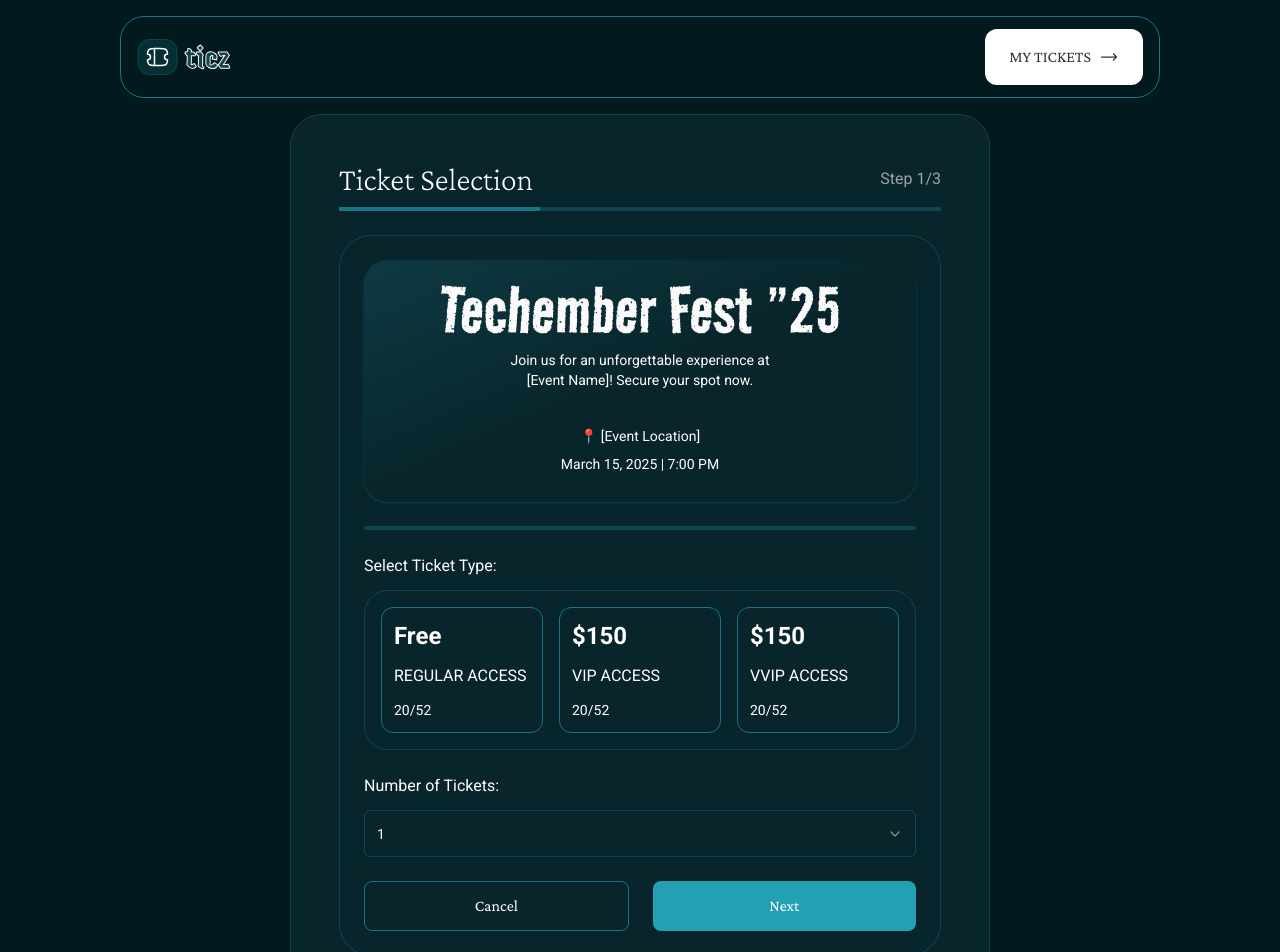
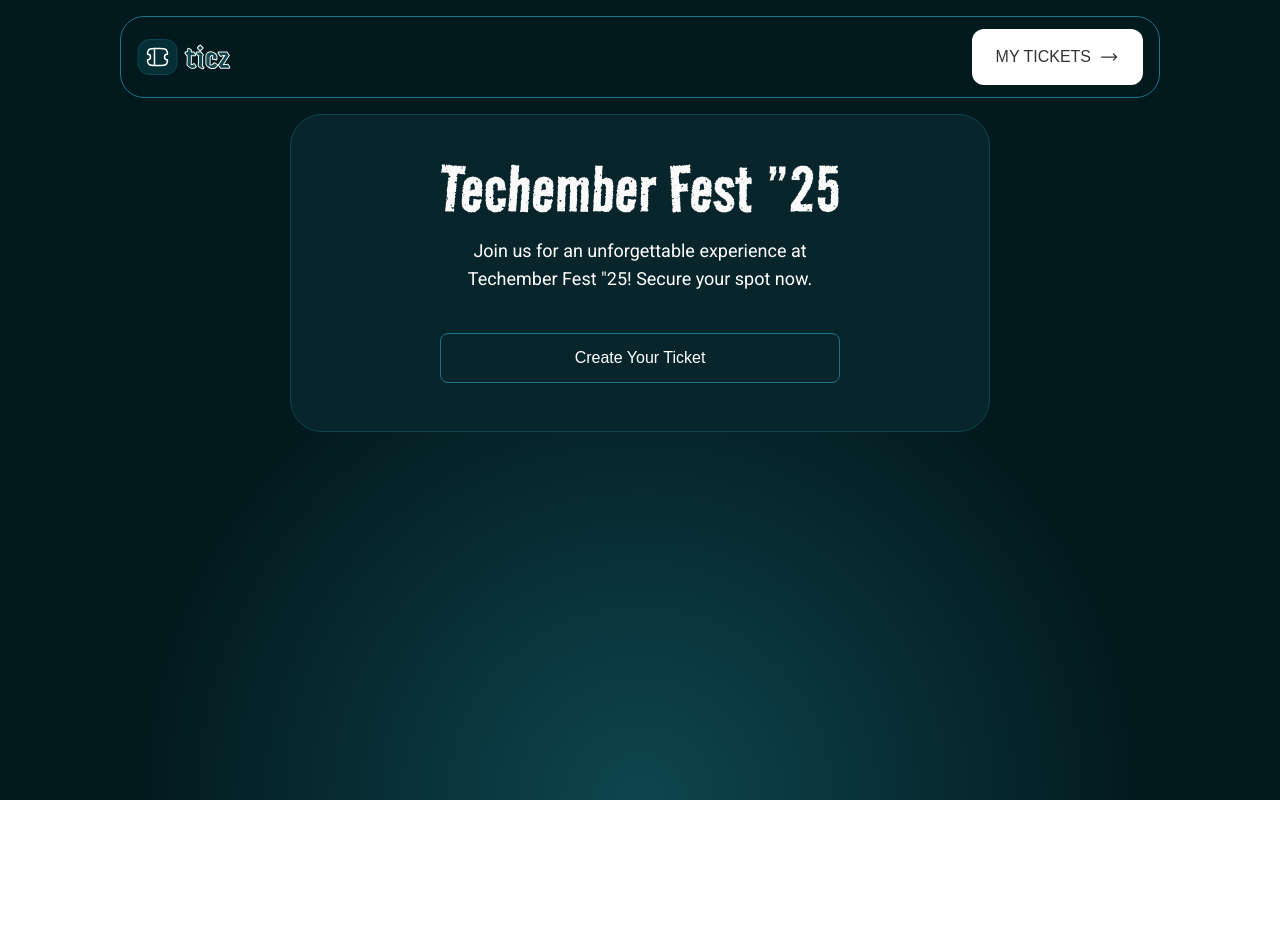
Before and after one commit to Uyimolo/hng12-stage2-event-ticket-generator, a Next.js app: page / in a window 1280 px wide. Shown: the top 952 px of the page. After the commit the page ends 800 px from the top, so only its background shows below. Built offline with nearby package versions, Linux system fonts and the light colour scheme; a web font is replaced by a local one.

Commit message:
Done, up next linting and deployment

```diff
--- a/src/app/layout.tsx
+++ b/src/app/layout.tsx
@@ -1,21 +1,22 @@
-import type { Metadata } from 'next';
-import { Crimson_Pro, Roboto } from 'next/font/google';
-import './globals.css';
+import type { Metadata } from "next";
+import { Roboto } from "next/font/google";
+import localFont from "next/font/local";
+import "./globals.css";
 
-const crimson = Crimson_Pro({
-  subsets: ['latin'],
-  variable: '--font-crimson',
-  weight: ['200', '400', '500', '700'],
+const roboto = Roboto({
+  subsets: ["latin"],
+  weight: ["400", "700"],
+  variable: "--font-roboto",
 });
-const roboto = Roboto({
-  subsets: ['latin'],
-  weight: ['400', '700'],
-  variable: '--font-roboto',
+
+const JejuMyeongjo = localFont({
+  src: [{ path: "./JejuMyeongjo-Regular.ttf" }],
+  variable: "--font-jeju",
 });
 
 export const metadata: Metadata = {
-  title: 'Create Next App',
-  description: 'Generated by create next app',
+  title: "Create Next App",
+  description: "Generated by create next app",
 };
 
 export default function RootLayout({
@@ -24,8 +25,10 @@ export default function RootLayout({
   children: React.ReactNode;
 }>) {
   return (
-    <html lang='en'>
-      <body className={`${crimson.variable} ${roboto.variable} antialiased`}>
+    <html lang="en">
+      <body
+        className={`${roboto.className} ${JejuMyeongjo.variable} ${roboto.variable} antialiased`}
+      >
         {children}
       </body>
     </html>
--- a/src/app/page.tsx
+++ b/src/app/page.tsx
@@ -7,6 +7,7 @@ import Step1 from "@/components/Step1";
 import { FormDataType } from "@/types/types";
 import Step2 from "@/components/Step2";
 import TicketReady from "@/components/TicketReady";
+import Step0 from "@/components/Step0";
 
 const initialFormData = {
   ticketType: "",
@@ -20,7 +21,7 @@ const initialFormData = {
 export default function Home() {
   const [step, setStep] = useState<number>(() => {
     const savedStep = localStorage.getItem("step");
-    return savedStep ? parseInt(savedStep, 10) : 1;
+    return savedStep ? parseInt(savedStep, 10) : 0;
   });
 
   const [formData, setFormData] = useState<FormDataType>(() => {
@@ -35,46 +36,44 @@ export default function Home() {
   }, [step, formData]);
 
   useEffect(() => {
-    console.log(formData);
+    window.scrollTo({ behavior: "smooth", top: 0 }); // scroll to top on step change
   }, [step]);
 
   return (
-    <div className="flex min-h-screen w-full flex-col gap-4 bg-[#02191D] px-6 py-4 xl:px-28">
+    <div className="flex min-h-screen w-full flex-col gap-4 bg-[] bg-[radial-gradient(circle_at_bottom,#0E464F_0%,#02191D_50%)] bg-cover px-6 py-4 md:bg-[radial-gradient(circle_at_bottom,#0E464F_0%,#02191D_50%)] xl:px-28">
       {/* header */}
       <div className="mx-2 flex items-center justify-between rounded-3xl border border-primaryColor px-4 py-3">
         <Image src={logo} alt="ticz" />
-        <button className="flex items-center gap-2 rounded-xl bg-white px-4 py-3 font-crimson text-base text-[#333333] md:px-6 md:py-4">
-          MY TICKETS <HiArrowLongRight className="xs:block hidden text-xl" />
+        <button className="flex items-center gap-2 rounded-xl bg-white px-4 py-3 font-JejuMyeongjo text-base text-[#333333] transition duration-300 hover:border-[#d9d9d9] hover:bg-brightTeal hover:text-[#d9d9d9] md:px-6 md:py-4">
+          MY TICKETS <HiArrowLongRight className="hidden text-xl xs:block" />
         </button>
       </div>
 
       {/* main content */}
       <div className="mx-auto w-full max-w-[700px]">
-        {/* step 1 */}
+        {/* steps */}
         <div className="space-y-8 rounded-[32px] border border-[#0E464F] bg-darkTeal p-6 md:p-12">
-          {/* step one */}
+          {step === 0 && <Step0 setStep={setStep} />}
+
           {step === 1 && (
             <Step1
               setStep={setStep}
-              step={step}
               setFormData={setFormData}
               formData={formData}
             />
           )}
-          {/* step two */}
+
           {step === 2 && (
             <Step2
               setStep={setStep}
-              step={step}
               setFormData={setFormData}
               formData={formData}
             />
           )}
-          {/* step 3 (ticket ready) */}
+
           {step === 3 && (
             <TicketReady
               setStep={setStep}
-              step={step}
               setFormData={setFormData}
               formData={formData}
             />
--- /dev/null
+++ b/src/components/Button.tsx
@@ -0,0 +1,36 @@
+import { cn } from "@/lib/utils";
+import React, { ReactNode } from "react";
+
+const Button = ({
+  type = "button",
+  children,
+  className = "",
+  variant = "primary",
+  onClick,
+}: {
+  type?: "submit" | "reset" | "button";
+  className?: string;
+  onClick?: () => void;
+  children: ReactNode;
+  variant?: "primary" | "secondary";
+}) => {
+  const buttonClass =
+    variant === "primary"
+      ? " bg-brightTeal hover:bg-brightTeal/30"
+      : " border border-primaryColor bg-transparent hover:bg-brightTeal/30";
+
+  return (
+    <button
+      className={cn(
+        "w-full rounded-lg px-6 py-3 font-JejuMyeongjo text-base text-white",
+        buttonClass,
+        className,
+      )}
+      onClick={onClick}
+    >
+      {children}
+    </button>
+  );
+};
+
+export default Button;
--- /dev/null
+++ b/src/components/Step0.tsx
@@ -0,0 +1,35 @@
+import React, { Dispatch, SetStateAction } from "react";
+import Button from "./Button";
+import Image from "next/image";
+import eventLogo from "@/assets/svgs/Heading.svg";
+
+const Step0 = ({ setStep }: { setStep: Dispatch<SetStateAction<number>> }) => {
+  return (
+    <div className="">
+      <div className="grid w-full place-content-center space-y-10">
+        <div className="flex flex-col gap-6">
+          <Image
+            src={eventLogo}
+            alt="event logo"
+            className="mx-auto w-full md:max-w-[600px]"
+          />
+
+          <p className="mx-auto max-w-[400px] text-center font-roboto text-lg text-white">
+            Join us for an unforgettable experience at Techember Fest "25!{" "}
+            Secure your spot now.
+          </p>
+        </div>
+
+        <Button
+          variant="secondary"
+          className="mx-auto max-w-md"
+          onClick={() => setStep(1)}
+        >
+          Create Your Ticket
+        </Button>
+      </div>
+    </div>
+  );
+};
+
+export default Step0;
--- a/src/components/Step1.tsx
+++ b/src/components/Step1.tsx
@@ -17,6 +17,8 @@ import {
   SelectTrigger,
   SelectValue,
 } from "./ui/select";
+import { BiError } from "react-icons/bi";
+import Button from "./Button";
 
 const initialTicketType = [
   {
@@ -45,18 +47,16 @@ const initialTicketType = [
 const Step1 = ({
   setFormData,
   formData,
-  step,
   setStep,
 }: {
   setFormData: Dispatch<SetStateAction<FormDataType>>;
   formData: FormDataType;
-  step: number;
   setStep: Dispatch<SetStateAction<number>>;
 }) => {
   const [ticketType, setTicketType] = useState(initialTicketType);
   const [errors, setErrors] = useState("");
 
-  // to select a specific ticket on mount
+  // sync local ticket state to parent formData state
   useEffect(() => {
     if (formData.ticketType) {
       setTicketType(
@@ -84,6 +84,7 @@ const Step1 = ({
     setFormData({ ...formData, numberOfTickets: Number(selectedQuantity) });
   };
 
+  // select ticket type when enter or space key is pressed while a ticket type is focused
   const handleKeyDown = (e: KeyboardEvent, index: number) => {
     if (e.key === "Enter" || e.key === " ") {
       e.preventDefault();
@@ -105,7 +106,7 @@ const Step1 = ({
     <form className="space-y-6" onSubmit={onSubmit}>
       <div className="space-y-3">
         <div className="flex flex-col gap-3 md:flex-row md:items-center md:justify-between">
-          <h1 className="font-crimson text-2xl font-thin leading-none text-white md:text-[32px]">
+          <h1 className="font-JejuMyeongjo text-2xl font-thin leading-none text-white md:text-[32px]">
             Ticket Selection
           </h1>
           <p className="font-roboto text-sm leading-none text-gray-400 md:text-base">
@@ -130,27 +131,28 @@ const Step1 = ({
             />
 
             <p className="mx-auto max-w-[300px] text-center font-roboto text-sm text-white">
-              Join us for an unforgettable experience at [Event Name]! Secure
-              your spot now.
+              Join us for an unforgettable experience at Techember Fest "25!
+              Secure your spot now.
             </p>
           </div>
 
           <p className="text-center font-roboto text-sm leading-7 text-white">
-            📍 [Event Location] <br />
+            📍 04 Rumens road, Ikoyi, Lagos <br />
             March 15, 2025 | 7:00 PM
           </p>
         </div>
 
         {/* divider */}
         <div className="h-1 w-full space-y-2 bg-secondaryColor" />
+
         {/* ticket information */}
-
         <div className="space-y-3">
           <p className="font-roboto text-base text-white">
             Select Ticket Type:
           </p>
-          {/* ticket type */}
-          <div className="flex flex-col gap-4 rounded-3xl border border-secondaryColor relative p-4 md:flex-row">
+
+          {/* ticket types */}
+          <div className="relative flex flex-col gap-4 rounded-3xl border border-secondaryColor p-4 md:flex-row">
             {ticketType.map((ticket, index) => (
               <label
                 key={ticket.type}
@@ -182,8 +184,8 @@ const Step1 = ({
             ))}
 
             {errors && (
-              <p className="absolute -bottom-6 right-2 font-roboto text-sm text-red-400">
-                {errors}
+              <p className="absolute -bottom-6 right-2 flex items-center gap-1 font-roboto text-sm text-red-400">
+                <BiError className="text-lg text-red-400" /> {errors}
               </p>
             )}
           </div>
@@ -197,7 +199,7 @@ const Step1 = ({
               handleQuantityChange(selectedQuantity)
             }
           >
-            <SelectTrigger className="h-[47px] w-full border-secondaryColor font-roboto text-white focus:border-white">
+            <SelectTrigger className="h-[47px] w-full border-secondaryColor font-roboto text-white hover:bg-brightTeal/30 focus:border-white">
               <SelectValue
                 placeholder={`${formData.numberOfTickets.toString()}`}
                 defaultValue={formData.numberOfTickets}
@@ -214,21 +216,14 @@ const Step1 = ({
         </div>
 
         <div className="flex flex-col gap-4 md:flex-row-reverse md:gap-6">
-          <button
-            type="submit"
-            className="w-full rounded-lg bg-brightTeal px-6 py-3 font-crimson text-base text-white"
-            // onClick={proceed}
-          >
-            Next
-          </button>
-          <button
-            type="button"
-            className="w-full rounded-lg border border-primaryColor bg-transparent px-6 py-3 font-crimson text-base text-white"
-            // onClick={previous}
-            // find out what the cancel button does or where it leads to before hng mentors eat me raw
+          <Button type="submit">Next</Button>
+
+          <Button
+            variant="secondary"
+            onClick={() => setStep((prev) => prev - 1)}
           >
             Cancel
-          </button>
+          </Button>
         </div>
       </div>
     </form>
--- a/src/components/Step2.tsx
+++ b/src/components/Step2.tsx
@@ -11,6 +11,8 @@ import cloudDownload from "@/assets/svgs/cloud-download.svg";
 import { cn } from "@/lib/utils";
 import { FormDataType } from "@/types/types";
 import envelope from "@/assets/svgs/envelope.svg";
+import { BiError } from "react-icons/bi";
+import Button from "./Button";
 
 const initialStep2Data = [
   {
@@ -53,12 +55,10 @@ const initialStep2Data = [
 const Step2 = ({
   setFormData,
   formData,
-  step,
   setStep,
 }: {
   setFormData: Dispatch<SetStateAction<FormDataType>>;
   formData: FormDataType;
-  step: number;
   setStep: Dispatch<SetStateAction<number>>;
 }) => {
   const [errors, setErrors] = useState({
@@ -123,7 +123,7 @@ const Step2 = ({
       ),
     );
 
-    // Update parent form state to persist changes
+    // Update parent form state to persist changes (local form state isnt persisted to localStorage)
     setFormData((prevFormData) => ({
       ...prevFormData,
       [name]: value,
@@ -150,20 +150,20 @@ const Step2 = ({
         hasError = true;
       }
 
-      // Ensure required fields are filled
+      // handle validation for required fields
       if (field.required && !field.value.trim()) {
-        newErrors[field.name as keyof typeof errors] = "This field is required";
+        newErrors[field.name as keyof typeof errors] =
+          field.name === "avatarURL"
+            ? "Please upload an image"
+            : "This field is required";
         hasError = true;
       }
     });
 
-    // Update error state
     setErrors(newErrors);
 
-    // If errors exist, stop submission
     if (hasError) return;
 
-    // Extract values from step2Data
     const updatedFormData = {
       avatarURL:
         step2Data.find((field) => field.name === "avatarURL")?.value || "",
@@ -176,17 +176,16 @@ const Step2 = ({
       numberOfTickets: formData.numberOfTickets,
     };
 
-    // Update parent form state
     setFormData(updatedFormData);
 
     // Move to the next step
-    setStep(step + 1);
+    setStep((prev) => prev + 1);
   };
 
   const onDrop = useCallback(async (acceptedFiles: File[]) => {
     const file = acceptedFiles[0];
 
-    // Generate local preview URL
+    // Generate previewURL for showing preview of selected file
     const localPreviewUrl = URL.createObjectURL(file);
     setPreviewUrl(localPreviewUrl);
 
@@ -224,14 +223,13 @@ const Step2 = ({
       setUploading(false);
       return data.secure_url;
     }
-    // return data.secure_url;
   };
 
   return (
     <form className="space-y-6" onSubmit={onSubmit}>
       <div className="space-y-3">
         <div className="flex flex-col gap-3 md:flex-row md:items-center md:justify-between">
-          <h1 className="font-crimson text-2xl font-thin leading-none text-white md:text-[32px]">
+          <h1 className="font-JejuMyeongjo text-2xl font-thin leading-none text-white md:text-[32px]">
             Attendee Details
           </h1>
           <p className="font-roboto text-sm leading-none text-gray-400 md:text-base">
@@ -259,24 +257,19 @@ const Step2 = ({
 
             <div
               {...getRootProps()}
-              className="group relative z-10 mx-auto grid aspect-square w-full max-w-[240px] cursor-pointer place-content-center gap-4 overflow-hidden rounded-[32px] border-4 border-brightTeal bg-secondaryColor bg-cover text-white"
+              className={cn(
+                "group relative z-10 mx-auto grid aspect-square w-full max-w-[240px] cursor-pointer place-content-center gap-4 overflow-hidden rounded-[32px] border-4 border-brightTeal bg-secondaryColor bg-cover text-white",
+                errors.avatarURL && "border-red-400",
+              )}
               style={{
                 backgroundImage: `url(${formData.avatarURL || previewUrl})`,
               }}
             >
               <input {...getInputProps()} />
-              {/* {previewUrl ? (
-                <Image
-                  src={previewUrl}
-                  alt="Uploaded preview"
-                  width={240}
-                  height={240}
-                  className="aspect-squar h-full w-full rounded-[32px] object-center"
-                />
-              ) : ( */}
+
               <div
                 className={cn(
-                  previewUrl === null
+                  !previewUrl === null || !formData.avatarURL
                     ? "block"
                     : "hidden aspect-square w-fit place-content-center gap-2 bg-secondaryColor/70 transition duration-300 group-hover:grid",
                 )}
@@ -289,8 +282,14 @@ const Step2 = ({
                 <p className="px-6 text-center">
                   Drag & drop or click to upload
                 </p>
+
+                {errors.avatarURL && (
+                  <p className="mx-auto mt-4 flex w-fit items-center gap-1 font-roboto text-sm text-red-400">
+                    <BiError className="text-lg text-red-400" />{" "}
+                    {errors.avatarURL}
+                  </p>
+                )}
               </div>
-              {/* )} */}
             </div>
           </div>
         </div>
@@ -319,7 +318,7 @@ const Step2 = ({
                     handleInputChange(input.name, e.target.value)
                   }
                   className={cn(
-                    "h-[127px] rounded-xl border border-secondaryColor bg-transparent p-3 text-white placeholder:text-sm",
+                    "h-[127px] rounded-xl border border-secondaryColor bg-transparent p-3 text-white placeholder:text-sm hover:bg-brightTeal/30",
                     input.style,
                   )}
                 />
@@ -332,7 +331,7 @@ const Step2 = ({
                     input.style,
                   )}
                 >
-                  {input.label}
+                  {`${input.label} ${input.required && "*"}`}
                 </label>
                 <div className="relative w-full">
                   <input
@@ -344,9 +343,11 @@ const Step2 = ({
                       handleInputChange(input.name, e.target.value)
                     }
                     className={cn(
-                      "w-full rounded-xl border border-secondaryColor bg-transparent p-3 text-white placeholder:text-sm",
+                      "w-full rounded-xl border border-secondaryColor bg-transparent p-3 text-white placeholder:text-sm hover:bg-brightTeal/30",
                       input.style,
                       input.name === "email" && "pl-12",
+                      errors[input.name as keyof typeof errors] &&
+                        "border-red-400 outline-transparent",
                     )}
                   />
 
@@ -362,29 +363,25 @@ const Step2 = ({
             )}
 
             {/* error messages */}
-            {errors[input.name as keyof typeof errors] && (
-              <p className="absolute -bottom-6 right-2 font-roboto text-sm text-red-400">
-                {errors[input.name as keyof typeof errors]}
-              </p>
-            )}
+            {errors[input.name as keyof typeof errors] &&
+              input.name !== "avatarURL" && (
+                <p className="absolute -bottom-6 right-2 flex items-center gap-1 font-roboto text-sm text-red-400">
+                  <BiError className="text-lg text-red-400" />{" "}
+                  {errors[input.name as keyof typeof errors]}
+                </p>
+              )}
           </div>
         ))}
 
         <div className="flex flex-col gap-4 md:flex-row-reverse md:gap-6">
-          <button
-            type="submit"
-            className="w-full rounded-lg bg-brightTeal px-6 py-3 font-crimson text-base text-white"
-            // onClick={() => setStep((prev) => prev + 1)}
-          >
-            Next
-          </button>
-          <button
-            type="button"
-            className="w-full rounded-lg border border-primaryColor bg-transparent px-6 py-3 font-crimson text-base text-white"
+          <Button type="submit">Get My Free Ticket</Button>
+
+          <Button
+            variant="secondary"
             onClick={() => setStep((prev) => prev - 1)}
           >
             Back
-          </button>
+          </Button>
         </div>
       </div>
     </form>
--- a/tailwind.config.ts
+++ b/tailwind.config.ts
@@ -73,8 +73,8 @@ export default {
       },
     },
     fontFamily: {
-      crimson: "var(--font-crimson)",
       roboto: "var(--font-roboto)",
+      JejuMyeongjo: "var(--font-jeju)",
     },
   },
   plugins: [require("tailwindcss-animate")],
```
Also changed, not shown: src/components/TicketReady.tsx (+21 -17 lines), 2 other files (tests, documents, lock files or other folders).
